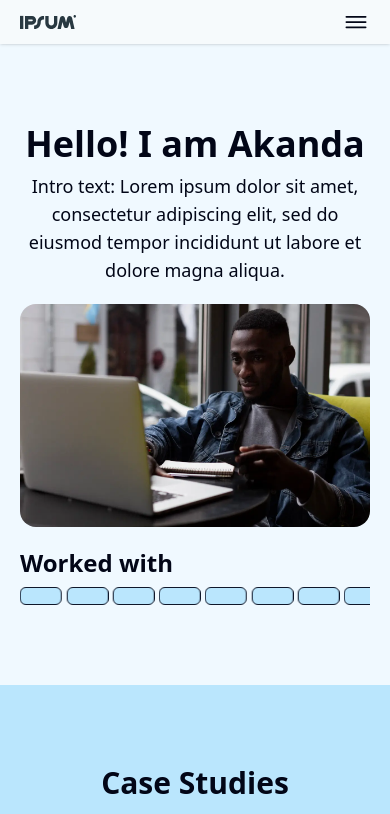
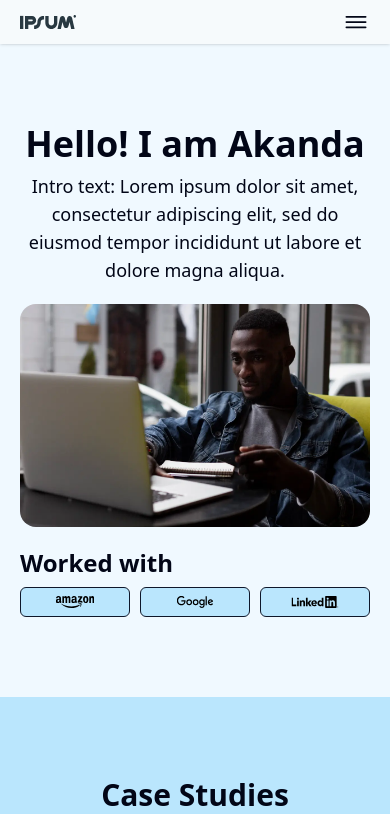
Before and after one commit to Adekoye-Adewale/React-Test-Projects, a Next.js app: page /landing-page in a window 390 px wide. Shown: the top 814 px of the page. Built offline with nearby package versions, Linux system fonts and the light colour scheme.

Commit message:
Update heroSection.jsx

```diff
--- a/src/components/pages/landingPage/heroSection.jsx
+++ b/src/components/pages/landingPage/heroSection.jsx
@@ -135,12 +135,33 @@ const WorkedWith = () => {
                                 <Swiper
                                         slidesPerView={8}
                                         spaceBetween={20}
+                                        speed={5000}
                                         loop={true}
                                         autoplay={{
-                                                delay: 2500,
-                                                // disableOnInteraction: false,
+                                                delay: 0,
+                                                disableOnInteraction: false,
+                                                pauseOnMouseEnter: false,
                                         }}
                                         modules={[Autoplay, Navigation, Pagination ]}
+                                        breakpoints={{
+                                                10: {
+                                                        slidesPerView: 3,
+                                                        spaceBetween: 10,
+                                                },
+                                                520: {
+                                                        slidesPerView: 4,
+                                                        spaceBetween: 20,
+                                                },
+                                                800: {
+                                                        slidesPerView: 6,
+                                                        spaceBetween: 20,
+                                                },
+                                                1200: {
+                                                        slidesPerView: 8,
+                                                        spaceBetween: 20,
+                                                },
+                                        }}
+                                        className='swiper-transition'
                                 >
                                         {wwIcons.map((icon, index) => (
                                                 <SwiperSlide
```
